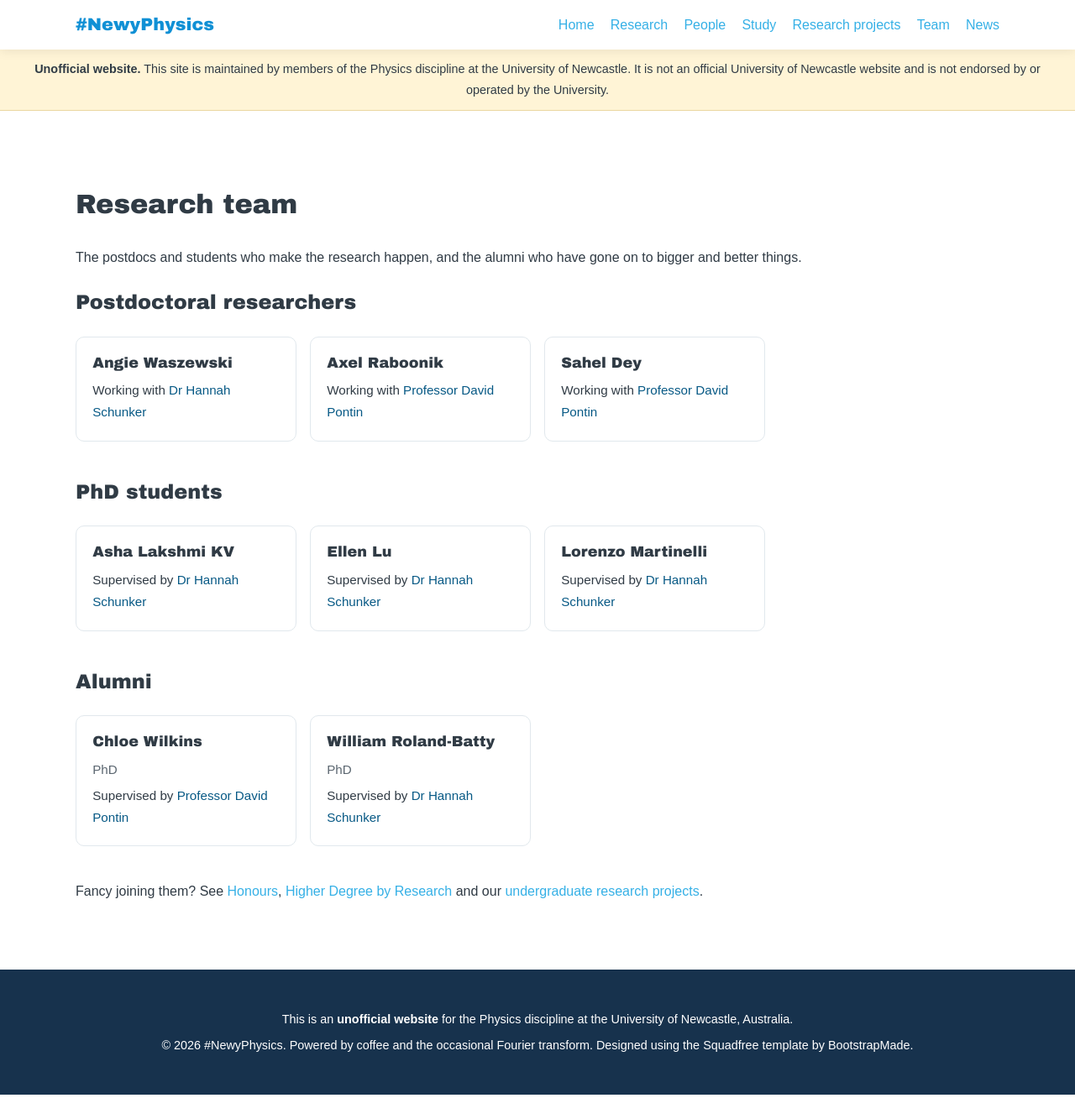
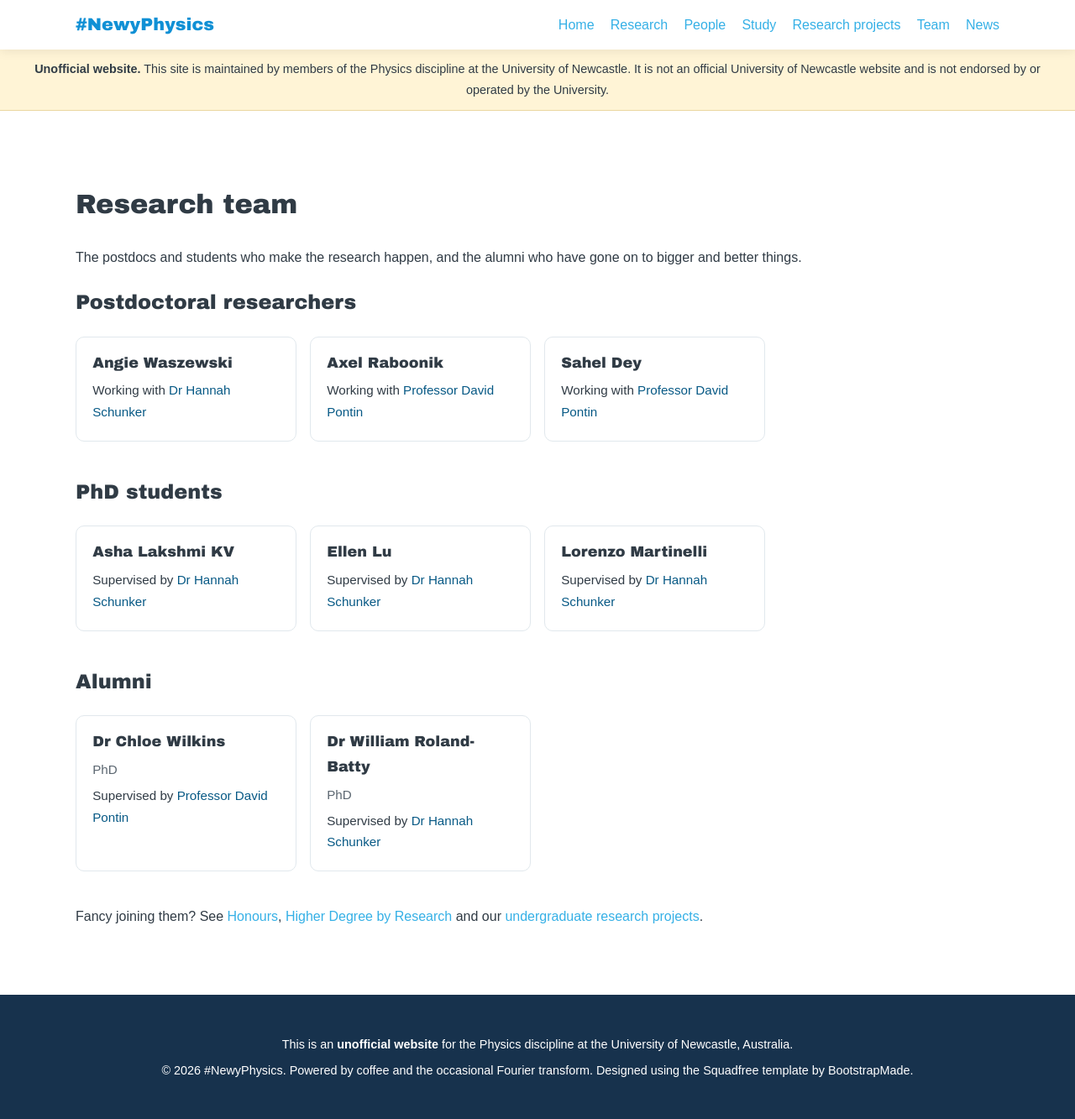
Before and after one commit to NewyPhysics/unofficial_homepage, a Jekyll site: the page built from pages/team.html, in a window 1280 px wide and 1333 px high. Shown: the whole window at 84% size. Built offline with Jekyll 4.4.1, drawn with Linux system fonts in a browser that asks for light colours.

```diff
--- a/_data/team.yml
+++ b/_data/team.yml
@@ -41,12 +41,12 @@
   status: current
   supervisors: [schunker-hannah]
 
-- name: "Chloe Wilkins"
+- name: "Dr Chloe Wilkins"
   role: phd
   status: past
   supervisors: [pontin-david]
 
-- name: "William Roland-Batty"
+- name: "Dr William Roland-Batty"
   role: phd
   status: past
   supervisors: [schunker-hannah]
```
